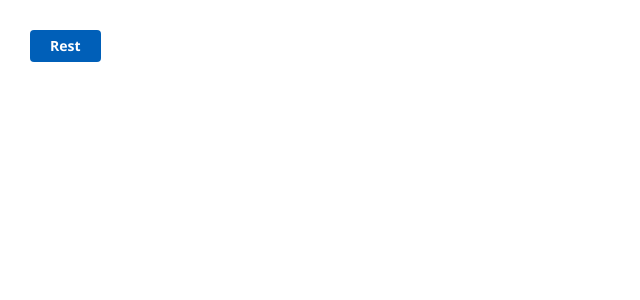
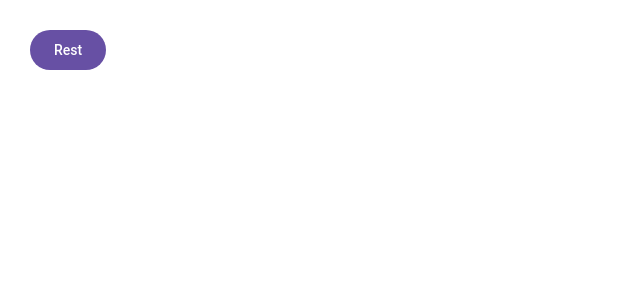
Before and after one commit to rodrigojcmello/kiskadee, a React (Create React App) app in the folder packages/components/: page / in a window 1280 px wide. Shown: the top 300 px of the page, without its empty margins (0-640 px from the left). Built offline with nearby package versions, Linux system fonts and the light colour scheme.

Commit message:
feat: global state

```diff
--- a/packages/components/package.json
+++ b/packages/components/package.json
@@ -9,7 +9,7 @@
     "eject": "react-scripts eject"
   },
   "dependencies": {
-    "@stitches/react": "^1.2.8",
+    "@emotion/styled": "^11.8.1",
     "react": "^18.1.0",
     "react-dom": "^18.1.0",
     "react-scripts": "5.0.1",
--- a/packages/components/src/App.tsx
+++ b/packages/components/src/App.tsx
@@ -1,14 +1,19 @@
 import type { FC } from 'react';
 import './App.css';
 import Button from './components/Button/Button';
+import { KiskadeeProvider } from './context';
+import { theme } from './themes/theme';
 
 const App: FC = () => {
   return (
-    <div style={{ padding: '30px' }}>
-      {/* eslint-disable-next-line @typescript-eslint/no-empty-function */}
-      <Button text="Rest" onClick={(): void => {}} />
-    </div>
+    <KiskadeeProvider theme={theme}>
+      <div style={{ padding: '30px' }}>
+        {/* eslint-disable-next-line @typescript-eslint/no-empty-function */}
+        <Button text="Rest" onClick={(): void => {}} />
+      </div>
+    </KiskadeeProvider>
   );
 };
 
+// eslint-disable-next-line import/no-default-export
 export default App;
--- a/packages/components/src/components/Button/Button.tsx
+++ b/packages/components/src/components/Button/Button.tsx
@@ -1,87 +1,27 @@
+import styled from '@emotion/styled';
 import type { FC } from 'react';
-import { styled } from '@stitches/react';
-import type { ButtonProps } from './types';
-
-const materialTheme = {
-  container: {
-    rest: {
-      backgroundColor: '#6750A4',
-      padding: '10px 24px',
-      border: 'none',
-      borderRadius: '100px',
-    },
-    hover: {
-      backgroundColor: '#735EAB',
-      boxShadow:
-        '0px 1px 2px rgba(0, 0, 0, 0.3), 0px 1px 3px 1px rgba(0, 0, 0, 0.15)',
-    },
-  },
-  text: {
-    rest: {
-      fontSize: '0.875rem',
-      color: '#FFFFFF',
-      height: '20px',
-      lineHeight: '20px',
-      fontWeight: 500,
-      fontFamily: 'Roboto',
-      fontStyle: 'normal',
-    },
-    hover: {
-      color: '#FFFFFF',
-    },
-  },
-};
-
-const fluentTheme = {
-  container: {
-    rest: {
-      backgroundColor: '#005FB8',
-      padding: '6px 20px',
-      border: 'none',
-      borderRadius: '4px',
-    },
-    hover: {
-      backgroundColor: '#106EBE',
-      boxShadow:
-        '0px 1px 2px rgba(0, 0, 0, 0.3), 0px 1px 3px 1px rgba(0, 0, 0, 0.15)',
-    },
-  },
-  text: {
-    rest: {
-      fontSize: '0.875rem',
-      color: '#FFFFFF',
-      height: '20px',
-      lineHeight: '20px',
-      fontWeight: 600,
-      fontFamily: 'Segoe UI',
-      fontStyle: 'normal',
-    },
-    hover: {
-      color: '#FFFFFF',
-    },
-  },
-};
+import { useContext } from 'react';
+import type { ButtonProps, ButtonStyle } from './Button.types';
+import { KiskadeeContext } from '../../context';
 
 const timingFunction = 'ease';
 const duration = '0.2s';
 
-const currentTheme = fluentTheme;
-
-const Container = styled('button', {
+const Container = styled.button<{ theme?: ButtonStyle }>(({ theme }) => ({
   //----------------------------------------------------------------------------
   // Container
   //----------------------------------------------------------------------------
 
   // REST
 
-  ...currentTheme.container.rest,
+  ...theme.container?.rest,
 
   // HOVER
 
-  '&:hover': {
-    ...currentTheme.container.hover,
+  '&:hover, &.hover': {
+    ...theme.container?.hover,
     '& .text': {
-      ...currentTheme.text.hover,
+      ...theme.text?.hover,
     },
   },
 
@@ -100,7 +40,7 @@ const Container = styled('button', {
   // REST
 
   '& .text': {
-    ...currentTheme.text.rest,
+    ...theme.text?.rest,
     transitionProperty: 'color',
     transitionDuration: duration,
     transitionTimingFunction: timingFunction,
@@ -108,21 +48,28 @@ const Container = styled('button', {
 
   // HOVER
 
-  '&:hover .text': {
-    ...currentTheme.text.hover,
+  '&:hover .text, .hover .text': {
+    ...theme.text?.hover,
   },
-});
+}));
 
 const Button: FC<ButtonProps> = ({
   text,
-  type = 'button',
+  typeHTML = 'button',
   // icon,
   onClick,
   // variant,
   disabled,
 }) => {
+  const theme = useContext(KiskadeeContext);
+
   return (
-    <Container type={type} onClick={onClick} disabled={disabled}>
+    <Container
+      theme={theme.component.button}
+      type={typeHTML}
+      onClick={onClick}
+      disabled={disabled}
+    >
       {/* <span>+</span> */}
       <span className="text">{text}</span>
     </Container>
--- /dev/null
+++ b/packages/components/src/context.tsx
@@ -0,0 +1,17 @@
+import type { FC, PropsWithChildren } from 'react';
+import { createContext } from 'react';
+import type { KiskadeeSchema } from './themes/theme.types';
+
+export const KiskadeeContext = createContext<KiskadeeSchema>(
+  {} as KiskadeeSchema
+);
+
+export const KiskadeeProvider: FC<
+  PropsWithChildren<{ theme: KiskadeeSchema }>
+> = ({ theme, children }) => {
+  return (
+    <KiskadeeContext.Provider value={theme}>
+      {children}
+    </KiskadeeContext.Provider>
+  );
+};
--- /dev/null
+++ b/packages/components/src/themes/fluent/theme.ts
@@ -0,0 +1,35 @@
+import type { KiskadeeSchema } from '../theme.types';
+
+export const fluentTheme: KiskadeeSchema = {
+  component: {
+    button: {
+      container: {
+        rest: {
+          backgroundColor: '#005FB8',
+          padding: '6px 20px',
+          border: 'none',
+          borderRadius: '4px',
+        },
+        hover: {
+          backgroundColor: '#106EBE',
+          boxShadow:
+            '0px 1px 2px rgba(0, 0, 0, 0.3), 0px 1px 3px 1px rgba(0, 0, 0, 0.15)',
+        },
+      },
+      text: {
+        rest: {
+          fontSize: '0.875rem',
+          color: '#FFFFFF',
+          height: '20px',
+          lineHeight: '20px',
+          fontWeight: 600,
+          fontFamily: 'Segoe UI',
+          fontStyle: 'normal',
+        },
+        hover: {
+          color: '#FFFFFF',
+        },
+      },
+    },
+  },
+};
--- /dev/null
+++ b/packages/components/src/themes/material/theme.ts
@@ -0,0 +1,35 @@
+import type { KiskadeeSchema } from '../theme.types';
+
+export const materialtheme: KiskadeeSchema = {
+  component: {
+    button: {
+      container: {
+        rest: {
+          backgroundColor: '#6750A4',
+          padding: '10px 24px',
+          border: 'none',
+          borderRadius: '100px',
+        },
+        hover: {
+          backgroundColor: '#735EAB',
+          boxShadow:
+            '0px 1px 2px rgba(0, 0, 0, 0.3), 0px 1px 3px 1px rgba(0, 0, 0, 0.15)',
+        },
+      },
+      text: {
+        rest: {
+          fontSize: '0.875rem',
+          color: '#FFFFFF',
+          height: '20px',
+          lineHeight: '20px',
+          fontWeight: 500,
+          fontFamily: 'Roboto',
+          fontStyle: 'normal',
+        },
+        hover: {
+          color: '#FFFFFF',
+        },
+      },
+    },
+  },
+};
--- /dev/null
+++ b/packages/components/src/themes/theme.ts
@@ -0,0 +1,4 @@
+import type { KiskadeeSchema } from './theme.types';
+import { materialtheme } from './material/theme';
+
+export const theme: KiskadeeSchema = materialtheme;
```
Also changed, not shown: packages/components/src/components/Button/Button.types.ts (added, +37 -0 lines), packages/components/src/components/Button/types.ts (deleted, +0 -8 lines), packages/components/src/themes/theme.types.ts (added, +7 -0 lines), 2 other files (tests, documents, lock files or other folders).
